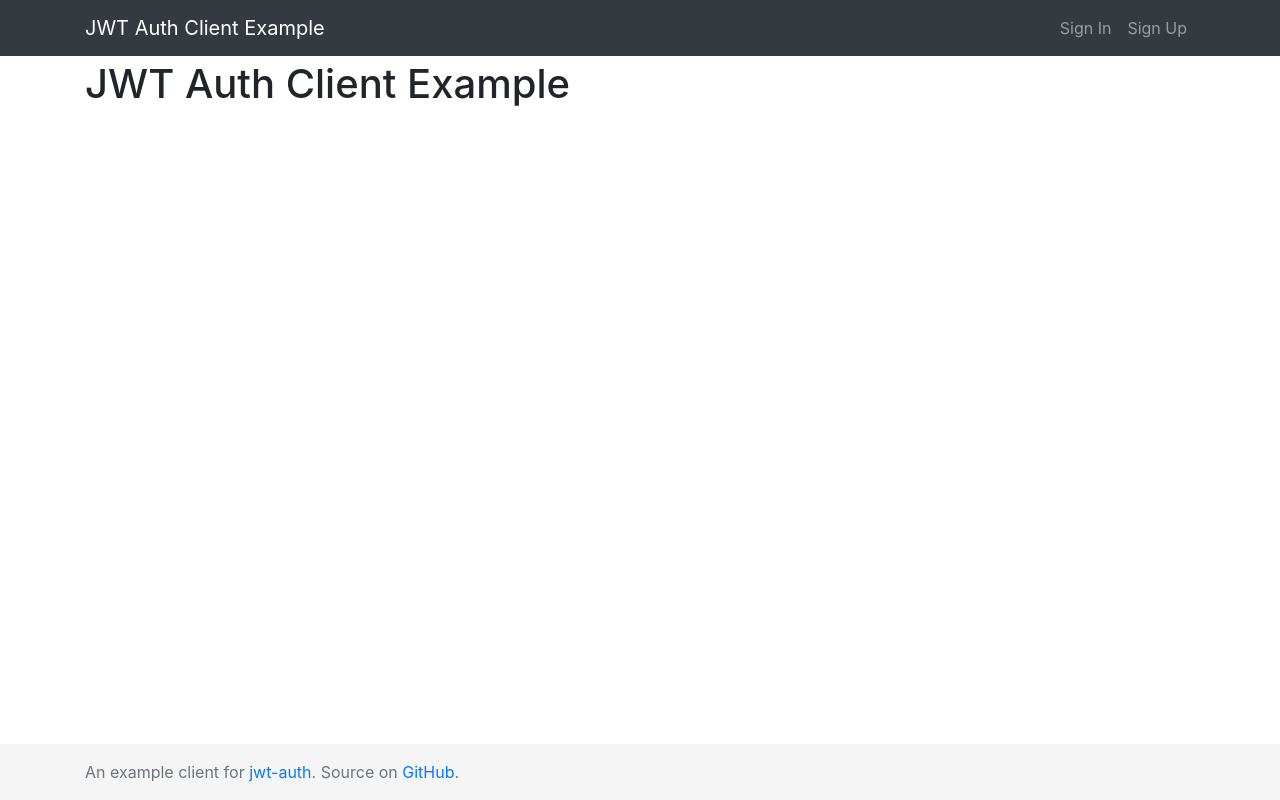
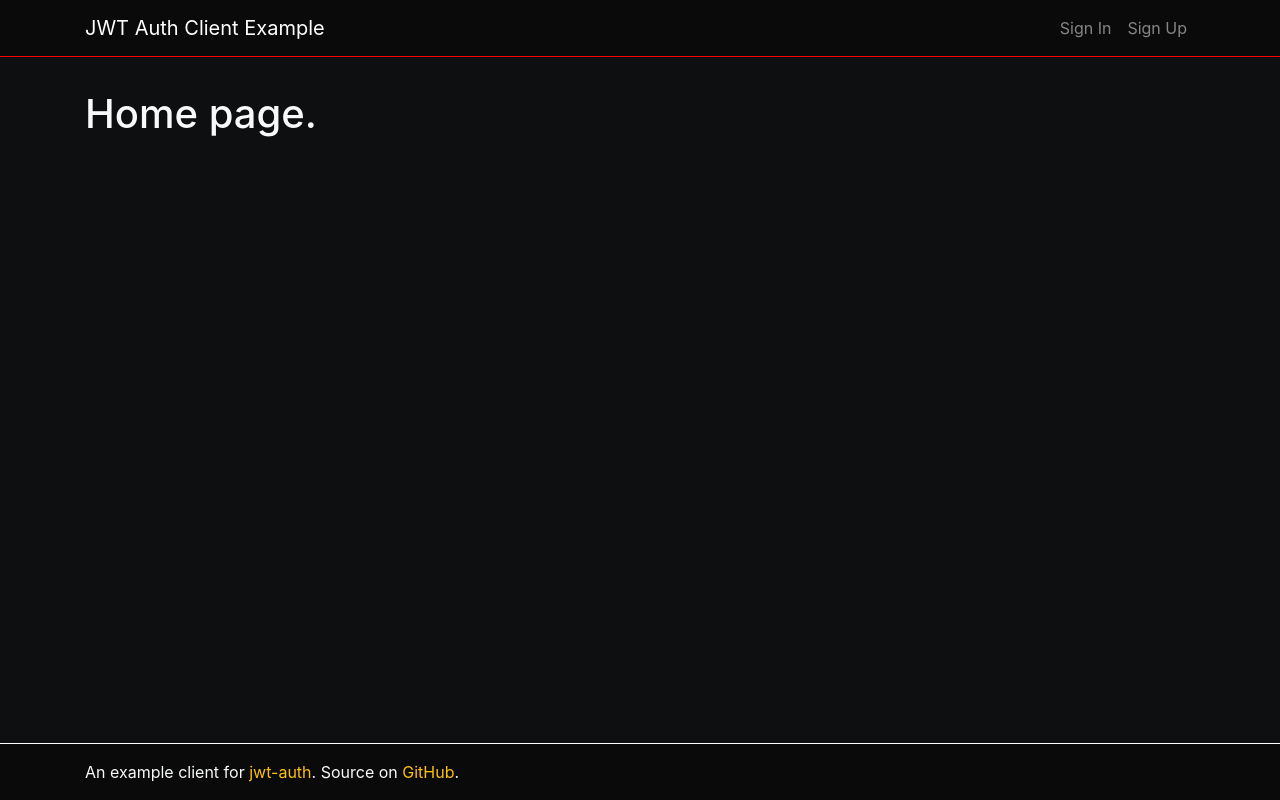
Before and after one commit to mjah/jwt-auth-client-example, a Vue app: page / in a window 1280 px wide. Built offline with nearby package versions, Linux system fonts and the light colour scheme.

Commit message:
Improved design

```diff
--- a/src/App.vue
+++ b/src/App.vue
@@ -1,7 +1,7 @@
 <template>
   <div id="app" class="d-flex flex-column h-100">
     <Header />
-    <main role="main" class="flex-shrink-0">
+    <main role="main" class="flex-shrink-0 text-light">
       <router-view></router-view>
     </main>
     <Footer />
@@ -9,8 +9,18 @@
 </template>
 
 <style>
+#app {
+  background-color: rgb(14, 15, 16);
+}
 main {
-  padding: 60px 15px 0;
+  padding: 60px 15px 0px;
+  margin-top: 30px;
+  background-color: rgb(14, 15, 16);
+}
+.form-control {
+  background-color: rgb(43, 45, 47);
+  color: rgb(202, 198, 190);
+  border-color: rgb(54, 63, 72);
 }
 </style>
 
--- a/src/components/Footer.vue
+++ b/src/components/Footer.vue
@@ -1,15 +1,17 @@
 <template>
   <footer class="footer mt-auto py-3">
     <div class="container">
-      <span class="text-muted">
+      <span class="text-light">
         An example client for
         <a
+          class="text-warning"
           rel="noopener noreferrer"
           target="blank"
           href="https://github.com/mjah/jwt-auth"
           >jwt-auth</a
         >. Source on
         <a
+          class="text-warning"
           rel="noopener noreferrer"
           target="blank"
           href="https://github.com/mjah/jwt-auth-client-example"
@@ -20,9 +22,10 @@
   </footer>
 </template>
 
-<style>
-.footer {
-  background-color: #f5f5f5;
+<style scoped>
+footer {
+  background-color: rgb(10, 10, 10);
+  border-top: 1px solid rgb(255, 255, 255);
 }
 </style>
 
--- a/src/components/Header.vue
+++ b/src/components/Header.vue
@@ -1,6 +1,9 @@
 <template>
   <header>
-    <nav class="navbar navbar-expand-md navbar-dark fixed-top bg-dark">
+    <nav
+      class="navbar navbar-expand-md navbar-dark fixed-top"
+      :class="[!!isAuthenticated ? 'acc-bb-green' : 'acc-bb-red']"
+    >
       <div class="container">
         <router-link class="navbar-brand" :to="{ name: 'home' }">
           JWT Auth Client Example
@@ -77,6 +80,18 @@
   </header>
 </template>
 
+<style scoped>
+nav {
+  background-color: rgb(10, 10, 10);
+}
+.acc-bb-green {
+  border-bottom: 1px solid rgb(0, 255, 0);
+}
+.acc-bb-red {
+  border-bottom: 1px solid rgb(255, 0, 0);
+}
+</style>
+
 <script>
 import { mapGetters } from 'vuex';
 
--- a/src/views/ForgotPassword.vue
+++ b/src/views/ForgotPassword.vue
@@ -27,7 +27,7 @@
                 placeholder="Email"
               />
             </fieldset>
-            <button class="btn btn-lg btn-primary pull-xs-right">
+            <button class="btn btn-lg btn-primary">
               Send Reset Password Link
             </button>
           </form>
--- a/src/views/Home.vue
+++ b/src/views/Home.vue
@@ -1,7 +1,7 @@
 <template>
   <div class="home-page">
     <div class="container page">
-      <h1 class="title">JWT Auth Client Example</h1>
+      <h1 class="title">Home page.</h1>
     </div>
   </div>
 </template>
--- a/src/views/ResetPassword.vue
+++ b/src/views/ResetPassword.vue
@@ -19,7 +19,7 @@
                 placeholder="Password"
               />
             </fieldset>
-            <button class="btn btn-lg btn-primary pull-xs-right">
+            <button class="btn btn-lg btn-primary">
               Reset Password
             </button>
           </form>
--- a/src/views/Signin.vue
+++ b/src/views/Signin.vue
@@ -39,7 +39,7 @@
               />
               <label for="remember_me">Remember me</label>
             </fieldset>
-            <button class="btn btn-lg btn-primary pull-xs-right">
+            <button class="btn btn-lg btn-primary">
               Sign in
             </button>
           </form>
--- a/src/views/Signup.vue
+++ b/src/views/Signup.vue
@@ -54,7 +54,7 @@
                 placeholder="Password"
               />
             </fieldset>
-            <button class="btn btn-lg btn-primary pull-xs-right">
+            <button class="btn btn-lg btn-primary">
               Sign up
             </button>
           </form>
--- a/src/views/restricted/Account.vue
+++ b/src/views/restricted/Account.vue
@@ -69,27 +69,33 @@
                 placeholder="Password"
               />
             </fieldset>
-            <button class="btn btn-lg btn-primary pull-xs-right">
+            <button class="btn btn-lg btn-primary">
               Update
             </button>
           </form>
-          <button
-            @click="deleteUser"
-            class="btn btn-lg btn-danger pull-xs-right"
-          >
-            Delete Account
-          </button>
-          <button
-            @click="signoutEverywhere"
-            class="btn btn-lg btn-warning pull-xs-right"
+          <router-link
+            class="btn btn-lg btn-warning"
+            :to="{ name: 'signout_all' }"
           >
             Signout Everywhere
+          </router-link>
+          <button @click="deleteUser" class="btn btn-lg btn-danger">
+            Delete Account
           </button>
         </div>
       </div>
     </div>
   </div>
 </template>
+
+<style scoped>
+.btn {
+  display: block;
+  clear: both;
+  margin-top: 10px;
+  width: 100%;
+}
+</style>
 
 <script>
 import { mapGetters } from 'vuex';
@@ -99,8 +105,7 @@ import {
   UPDATE_USER,
   CHECK_AUTH,
   SEND_CONFIRM_EMAIL,
-  DELETE_USER,
-  SIGNOUT_ALL
+  DELETE_USER
 } from '@/store/actions.type';
 
 export default {
@@ -117,10 +122,15 @@ export default {
     };
   },
   computed: {
-    ...mapGetters(['currentUser']),
+    ...mapGetters(['currentUser', 'isAuthenticated']),
     ...mapState({
       errors: state => state.auth.errors
     })
+  },
+  watch: {
+    isAuthenticated(newValue) {
+      if (!newValue) this.$router.push({ name: 'home' });
+    }
   },
   methods: {
     onSubmit() {
@@ -148,11 +158,6 @@ export default {
       this.$store
         .dispatch(DELETE_USER)
         .then(() => this.$router.push({ name: 'home' }));
-    },
-    signoutEverywhere() {
-      this.$store
-        .dispatch(SIGNOUT_ALL)
-        .then(() => this.$router.push({ name: 'home' }));
     }
   }
 };
--- a/src/views/restricted/Protected.vue
+++ b/src/views/restricted/Protected.vue
@@ -10,6 +10,7 @@
 </template>
 
 <script>
+import { mapGetters } from 'vuex';
 import store from '@/store';
 
 export default {
@@ -17,6 +18,14 @@ export default {
   beforeRouteEnter(to, from, next) {
     if (store.state.auth.isAuthenticated) next();
     else next({ name: 'home' });
+  },
+  computed: {
+    ...mapGetters(['isAuthenticated'])
+  },
+  watch: {
+    isAuthenticated(newValue) {
+      if (!newValue) this.$router.push({ name: 'home' });
+    }
   }
 };
 </script>
```
